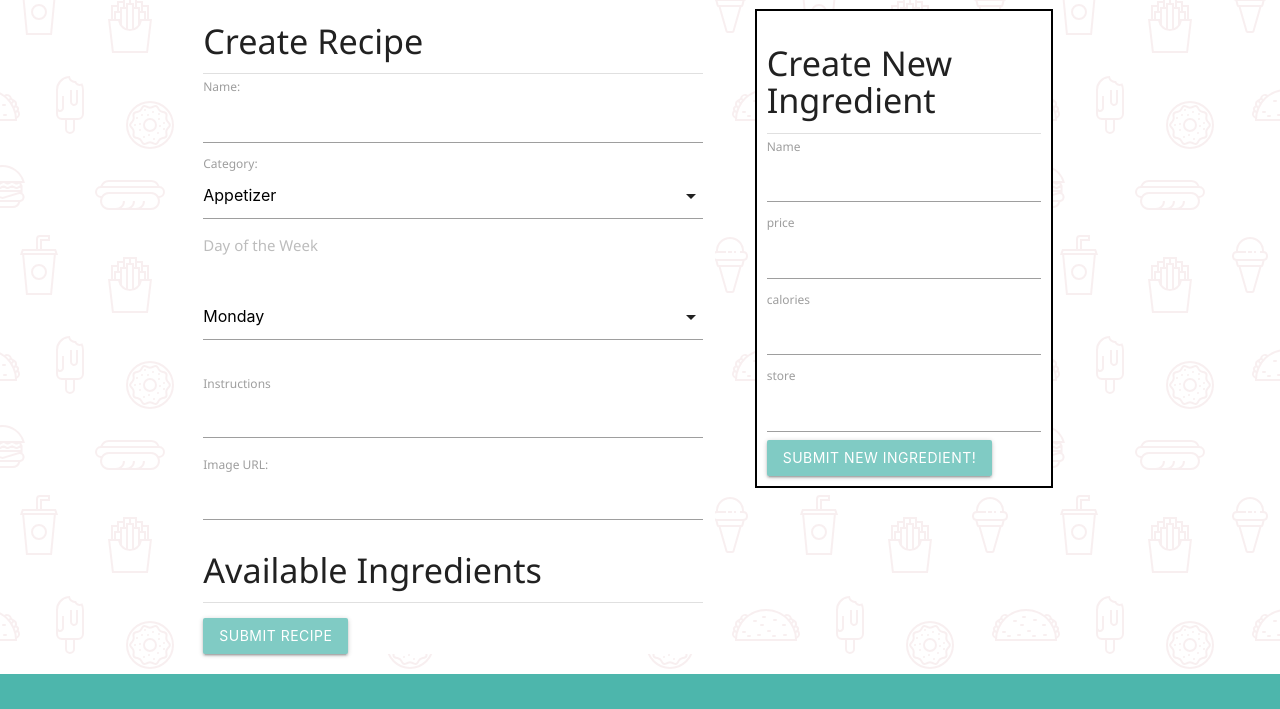
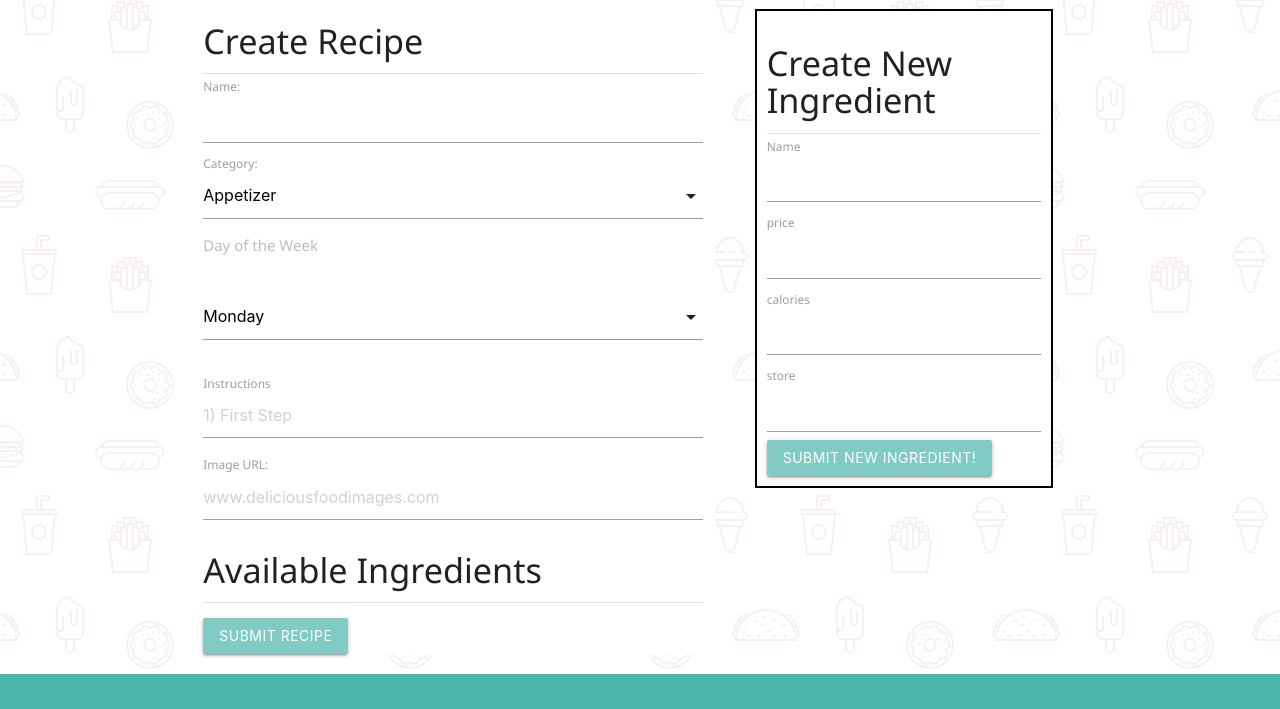
Before and after one commit to JuanitoDeLaTorre/Lucy_Meals, a Django app: page /recipes/create/ in a window 1280 px wide. Shown: the part 95-804 px from the top of the page. Run offline with Django 4.2, Linux system fonts and the light colour scheme; data that the repository does not hold is empty.

Commit message:
fixed formatting on instructions

```diff
--- a/main_app/templates/detail.html
+++ b/main_app/templates/detail.html
@@ -63,7 +63,7 @@
         <p></p>
         <div class="divider"></div>
         <h4 class="white col s6">Instructions:</h4>
-        <p>{{recipe.instructions}}</p>
+        <p>{{recipe.instructions|linebreaks}}</p>
 
 
 
--- a/main_app/templates/recipe_add.html
+++ b/main_app/templates/recipe_add.html
@@ -39,12 +39,12 @@
                         <br>
 
                         <label for="textarea1">Instructions</label>
-                        <textarea id="textarea1" name = "instructions" class="materialize-textarea"></textarea>
+                        <textarea id="textarea1" name = "instructions" class="materialize-textarea" placeholder='1) First Step &#10;'></textarea>
 
                         <br>
 
                         <label for="img_url">Image URL:</label>
-                        <input type="text" name="img_url" id="id_img_url">
+                        <input type="text" name="img_url" id="id_img_url" placeholder="www.deliciousfoodimages.com">
 
                     <h4>Available Ingredients</h4>
                     <div class="divider"></div>
--- a/main_app/views.py
+++ b/main_app/views.py
@@ -1,5 +1,5 @@
 from django.shortcuts import render, redirect
-from .models import Recipe, Ingredient, MealPlan
+from .models import Recipe, Ingredient, MealPlan, User
 from django.views.generic.edit import CreateView, UpdateView, DeleteView
 from django.http import JsonResponse, HttpResponse
 from .forms import RecipeForm
@@ -175,6 +175,12 @@ def meal_add(request):
 
 def get_ingredients(request):
     ingredients = Ingredient.objects.all()
+    all_recipes = Recipe.objects.filter(user=request.user)
+    user_ingredients = []
+    for recipe in list(all_recipes):
+        for ing in recipe.ingredients.all():
+            user_ingredients.append(ing.name)
+    print(user_ingredients)
     if request.method == 'POST':
         recipe_ingredients = []
         for ing in list(Recipe.objects.get(id=request.POST.get('recipe_id','')).ingredients.all()):
```
